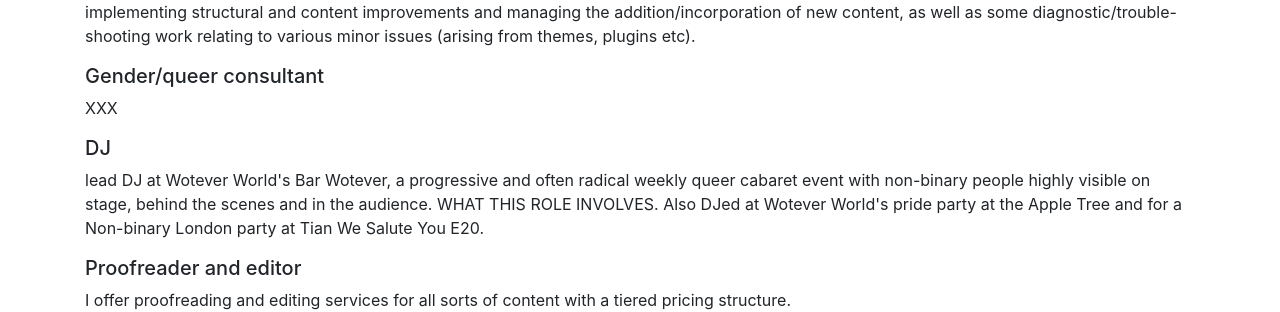
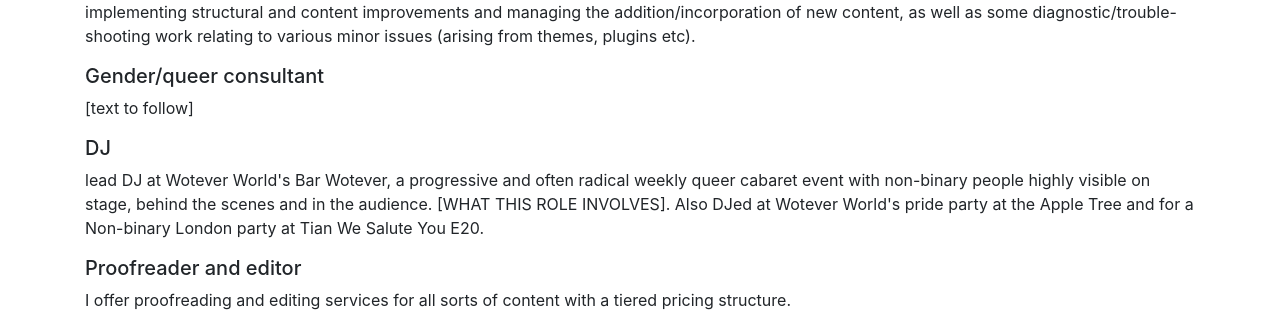
Before and after one commit to yndajas/yndajas.co, a Jekyll site: the page built from professional.html, in a window 1280 px wide. Shown: the part 1454-1766 px from the top of the page. Built offline with Jekyll 4.4.1, drawn with Linux system fonts in a browser that asks for light colours; nearby versions of some CDN libraries; comment, search, counter and statistics services are not loaded.

Commit message:
Updated text to make clear page under construction

```diff
--- a/professional.html
+++ b/professional.html
@@ -27,10 +27,10 @@ layout: default
 <p>Multilingual Capital: Project involving working in WordPress on the Multilingual Capital website (http://www.multilingualcapital.com), mainly implementing structural and content improvements and managing the addition/incorporation of new content, as well as some diagnostic/trouble-shooting work relating to various minor issues (arising from themes, plugins etc).</p>
 
 <h5>Gender/queer consultant</h5>
-<p>XXX</p>
+<p>[text to follow]</p>
 
 <h5>DJ</h5>
-<p>lead DJ at Wotever World's Bar Wotever, a progressive and often radical weekly queer cabaret event with non-binary people highly visible on stage, behind the scenes and in the audience. WHAT THIS ROLE INVOLVES. Also DJed at Wotever World's pride party at the Apple Tree and for a Non-binary London party at Tian We Salute You E20.</p>
+<p>lead DJ at Wotever World's Bar Wotever, a progressive and often radical weekly queer cabaret event with non-binary people highly visible on stage, behind the scenes and in the audience. [WHAT THIS ROLE INVOLVES]. Also DJed at Wotever World's pride party at the Apple Tree and for a Non-binary London party at Tian We Salute You E20.</p>
 
 <h5>Proofreader and editor</h5>
 <p>I offer proofreading and editing services for all sorts of content with a tiered pricing structure.</p>
```
